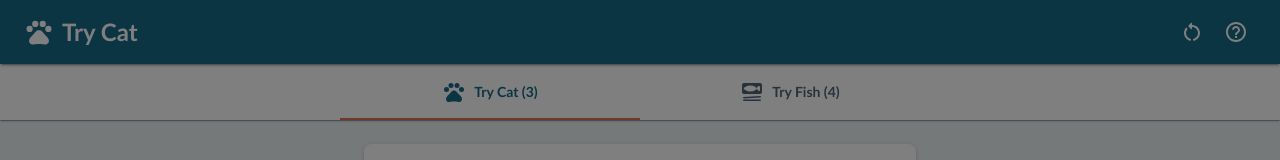
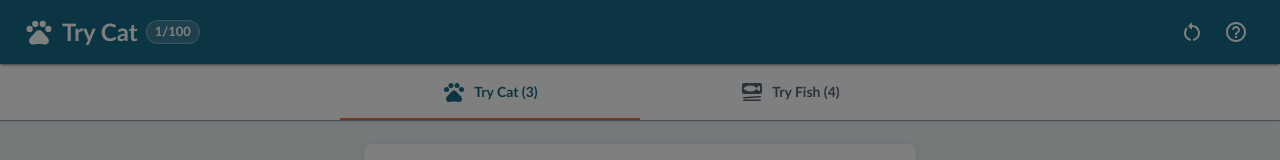
Before and after one commit to grantjames/trycat, a React (Vite) app: page / in a window 1280 px wide. Shown: the top 160 px of the page. Built offline with nearby package versions, Linux system fonts and the light colour scheme.

Commit message:
Add 100-day progress and finish screen

```diff
--- a/src/App.jsx
+++ b/src/App.jsx
@@ -4,6 +4,7 @@ import {
   Alert,
   Box,
   Button,
+  Chip,
   Container,
   Dialog,
   DialogActions,
@@ -19,6 +20,7 @@ import {
   Typography,
 } from '@mui/material';
 import BackspaceRoundedIcon from '@mui/icons-material/BackspaceRounded';
+import CelebrationRoundedIcon from '@mui/icons-material/CelebrationRounded';
 import HelpOutlineRoundedIcon from '@mui/icons-material/HelpOutlineRounded';
 import KeyboardReturnRoundedIcon from '@mui/icons-material/KeyboardReturnRounded';
 import PetsRoundedIcon from '@mui/icons-material/PetsRounded';
@@ -33,6 +35,7 @@ import {
   restoreGame,
   submitGuess,
 } from './gameLogic.js';
+import { getDailyWordProgress } from './wordBank.js';
 
 const MODES = [3, 4];
 const KEY_ROWS = [
@@ -73,7 +76,11 @@ function loadGames(dayKey, date) {
 
 function createDailyState(date = new Date()) {
   const dayKey = getLocalDateKey(date);
-  return { dayKey, games: loadGames(dayKey, date) };
+  return {
+    dayKey,
+    games: loadGames(dayKey, date),
+    ...getDailyWordProgress(date),
+  };
 }
 
 function App() {
@@ -92,7 +99,7 @@ function App() {
     const nextDayKey = getLocalDateKey(now);
     setDaily((previous) => {
       if (previous.dayKey === nextDayKey) return previous;
-      return { dayKey: nextDayKey, games: loadGames(nextDayKey, now) };
+      return createDailyState(now);
     });
   }, []);
 
@@ -177,7 +184,7 @@ function App() {
 
   useEffect(() => {
     const handlePhysicalKey = (event) => {
-      if (rulesOpen) return;
+      if (rulesOpen || daily.finished) return;
       if (event.target instanceof HTMLInputElement || event.target instanceof HTMLTextAreaElement) {
         return;
       }
@@ -194,7 +201,7 @@ function App() {
 
     window.addEventListener('keydown', handlePhysicalKey);
     return () => window.removeEventListener('keydown', handlePhysicalKey);
-  }, [handleKey, rulesOpen]);
+  }, [daily.finished, handleKey, rulesOpen]);
 
   const selectMode = (_, nextMode) => {
     setMode(nextMode);
@@ -224,6 +231,17 @@ function App() {
             <Typography component="h1" variant="h5" sx={{ fontWeight: 900, letterSpacing: 0 }}>
               {mode === 3 ? 'Try Cat' : 'Try Fish'}
             </Typography>
+            <Chip
+              label={`${daily.wordNumber}/${daily.totalWords}`}
+              size="small"
+              aria-label={`Word ${daily.wordNumber} of ${daily.totalWords}`}
+              sx={{
+                bgcolor: 'rgba(255, 255, 255, 0.16)',
+                border: '1px solid rgba(255, 255, 255, 0.34)',
+                color: 'inherit',
+                fontWeight: 900,
+              }}
+            />
           </Stack>
           <Stack direction="row" spacing={0.5}>
             {import.meta.env.DEV && (
@@ -410,7 +428,7 @@ function App() {
         </Stack>
       </Container>
 
-      <Dialog open={rulesOpen} onClose={closeRules} maxWidth="xs" fullWidth>
+      <Dialog open={rulesOpen && !daily.finished} onClose={closeRules} maxWidth="xs" fullWidth>
         <DialogTitle>How to play</DialogTitle>
         <DialogContent>
           <Stack spacing={1.5}>
@@ -425,6 +443,34 @@ function App() {
           <Button variant="contained" onClick={closeRules} autoFocus>Let&apos;s play</Button>
         </DialogActions>
       </Dialog>
+
+      <Dialog
+        fullScreen
+        open={daily.finished}
+        aria-labelledby="game-finished-title"
+      >
+        <Box
+          sx={{
+            minHeight: '100dvh',
+            display: 'flex',
+            flexDirection: 'column',
+            alignItems: 'center',
+            justifyContent: 'center',
+            gap: 2,
+            px: 3,
+            textAlign: 'center',
+            bgcolor: 'background.default',
+          }}
+        >
+          <CelebrationRoundedIcon color="secondary" sx={{ fontSize: 72 }} />
+          <Typography id="game-finished-title" component="h2" variant="h3" sx={{ fontWeight: 900 }}>
+            Game finished
+          </Typography>
+          <Typography variant="h6" color="text.secondary" sx={{ maxWidth: 480 }}>
+            All 100 days of Try Cat and Try Fish are complete. Thanks for playing!
+          </Typography>
+        </Box>
+      </Dialog>
     </Box>
   );
 }
--- a/src/wordBank.js
+++ b/src/wordBank.js
@@ -38,18 +38,31 @@ const VALID_GUESSES = {
 
 const START_DATE = Date.UTC(2026, 7, 31);
 const DAY_IN_MS = 24 * 60 * 60 * 1000;
+export const TOTAL_DAILY_WORDS = 100;
 
-export function getDailyWord(length, today = new Date()) {
-  if (!WORDS[length]) {
-    throw new Error('Invalid word length. Only 3 or 4 letter words are supported.');
-  }
+export function getDailyWordProgress(today = new Date()) {
   const todayDate = Date.UTC(
     today.getFullYear(),
     today.getMonth(),
     today.getDate(),
   );
   const elapsedDays = Math.floor((todayDate - START_DATE) / DAY_IN_MS);
-  const dayIndex = Math.max(0, elapsedDays) % WORDS[length].length;
+  const dayIndex = Math.max(0, elapsedDays);
+
+  return {
+    dayIndex,
+    wordNumber: Math.min(dayIndex + 1, TOTAL_DAILY_WORDS),
+    totalWords: TOTAL_DAILY_WORDS,
+    finished: dayIndex >= TOTAL_DAILY_WORDS,
+  };
+}
+
+export function getDailyWord(length, today = new Date()) {
+  if (!WORDS[length]) {
+    throw new Error('Invalid word length. Only 3 or 4 letter words are supported.');
+  }
+  const { dayIndex, finished } = getDailyWordProgress(today);
+  if (finished) return undefined;
   return WORDS[length][dayIndex];
 }
 
```
Also changed, not shown: 1 other file (tests, documents, lock files or other folders).
